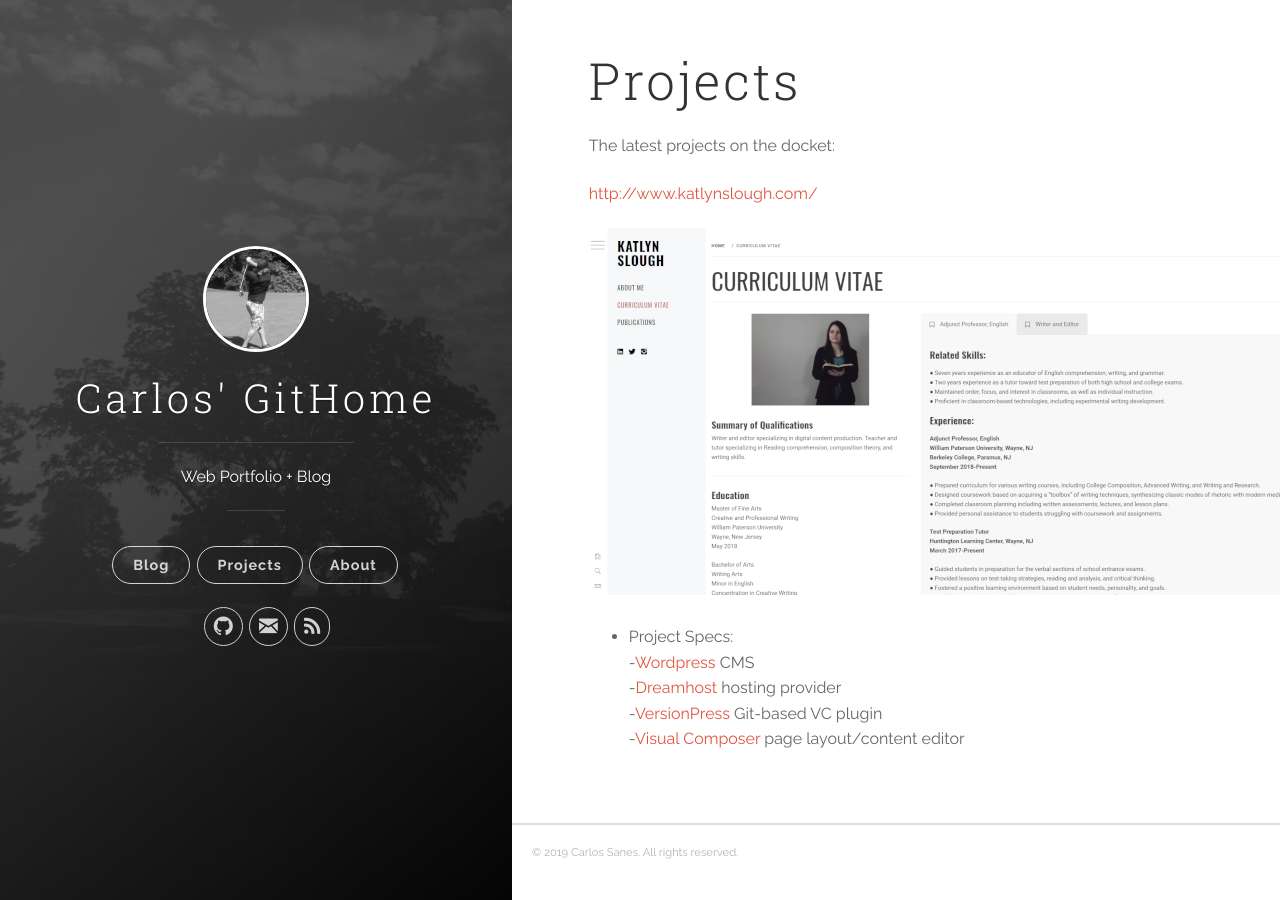
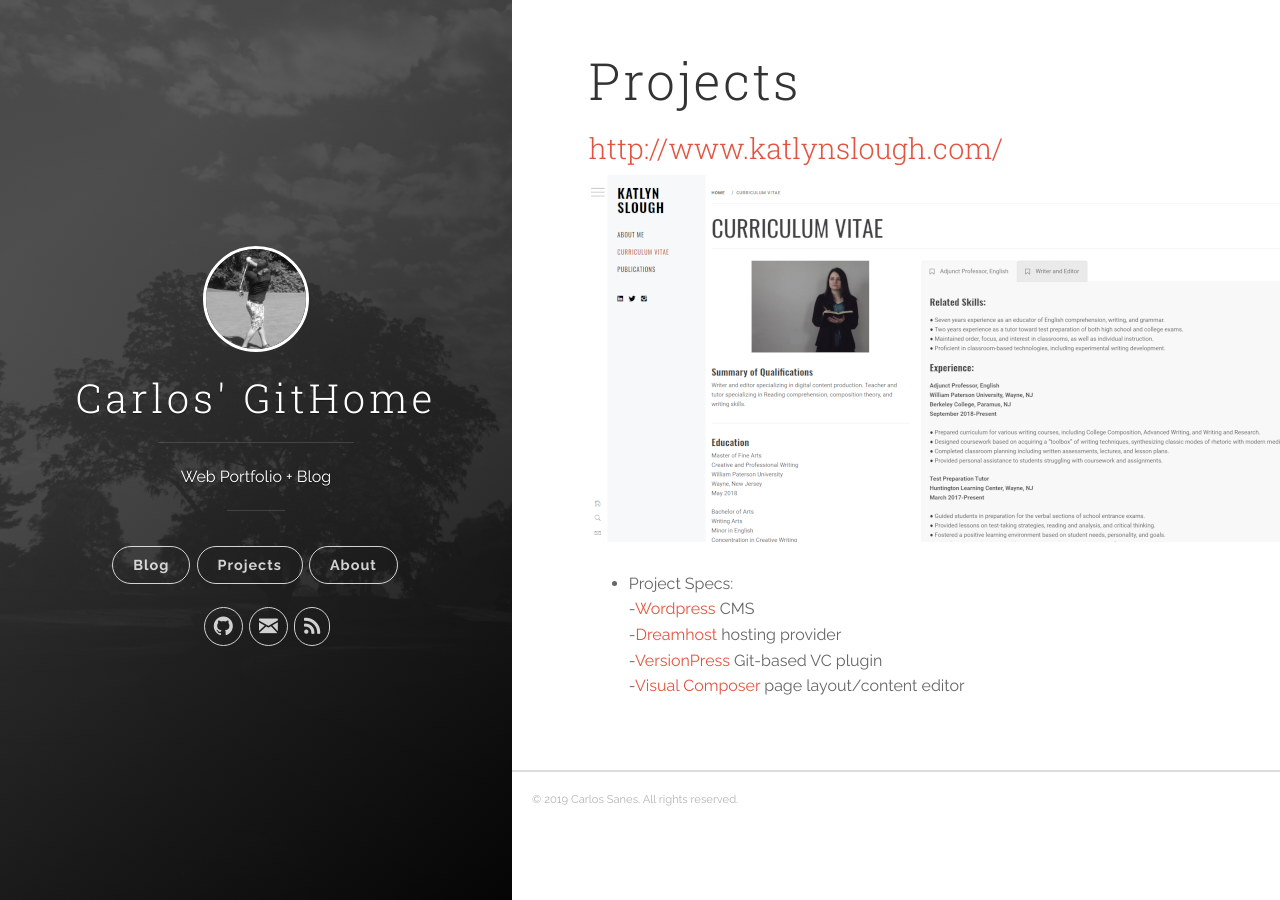
Before and after one commit to csanes/csanes.github.io, a Jekyll site: the page built from projects.md, in a window 1280 px wide. Built offline with Jekyll 4.4.1, drawn with Linux system fonts in a browser that asks for light colours.

Commit message:
H3 tag (#) change for proj titles.

```diff
--- a/projects.md
+++ b/projects.md
@@ -5,9 +5,7 @@ permalink: /projects/
 ---
 # Projects
 
-The latest projects on the docket:
-
-<http://www.katlynslough.com/>
+### <http://www.katlynslough.com/>
 
 ![Katlynslough.com]({{ site.baseurl }}/images/kat-slough-site.jpg "Katlynslough.com")
 
```
